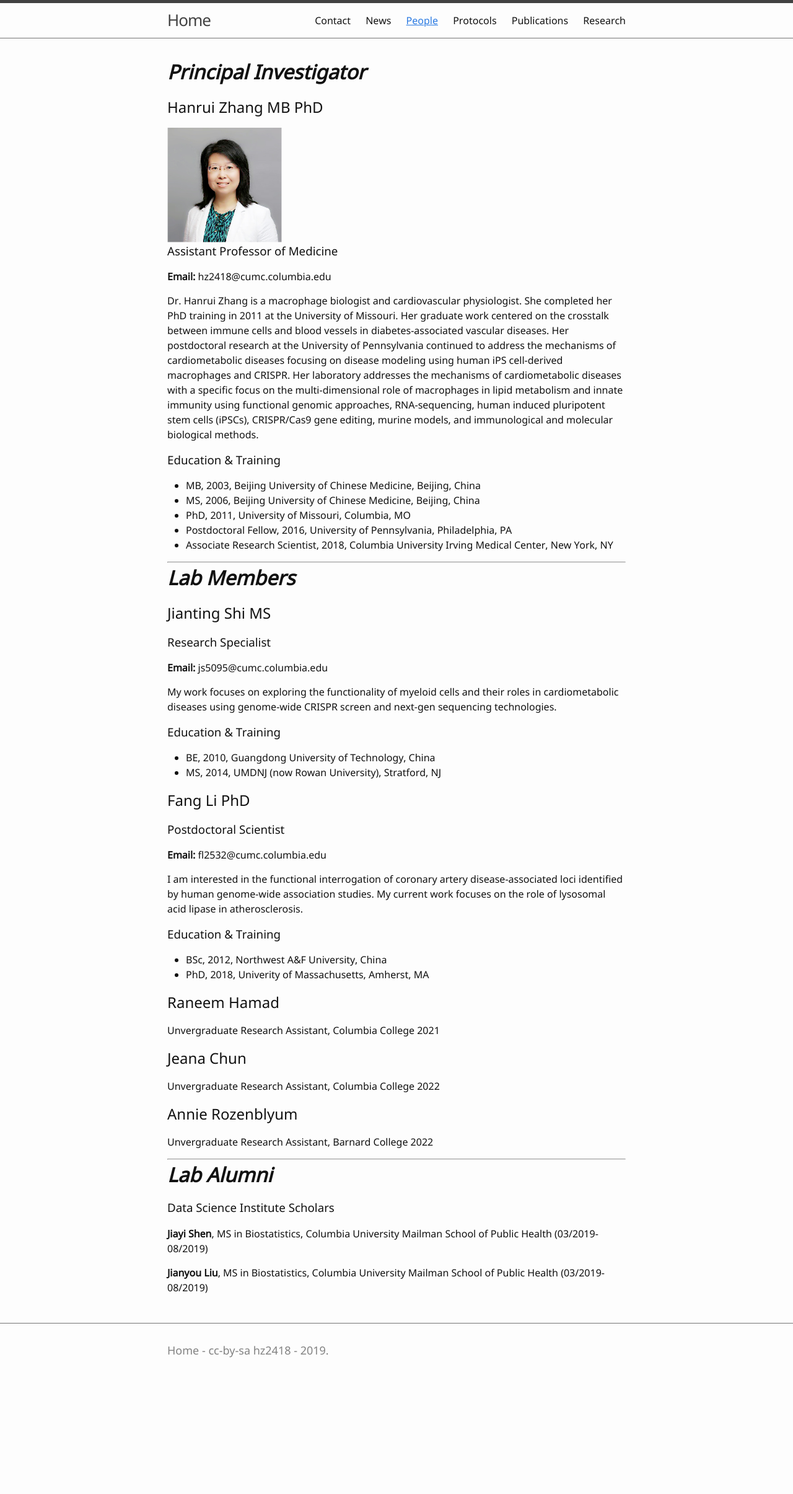
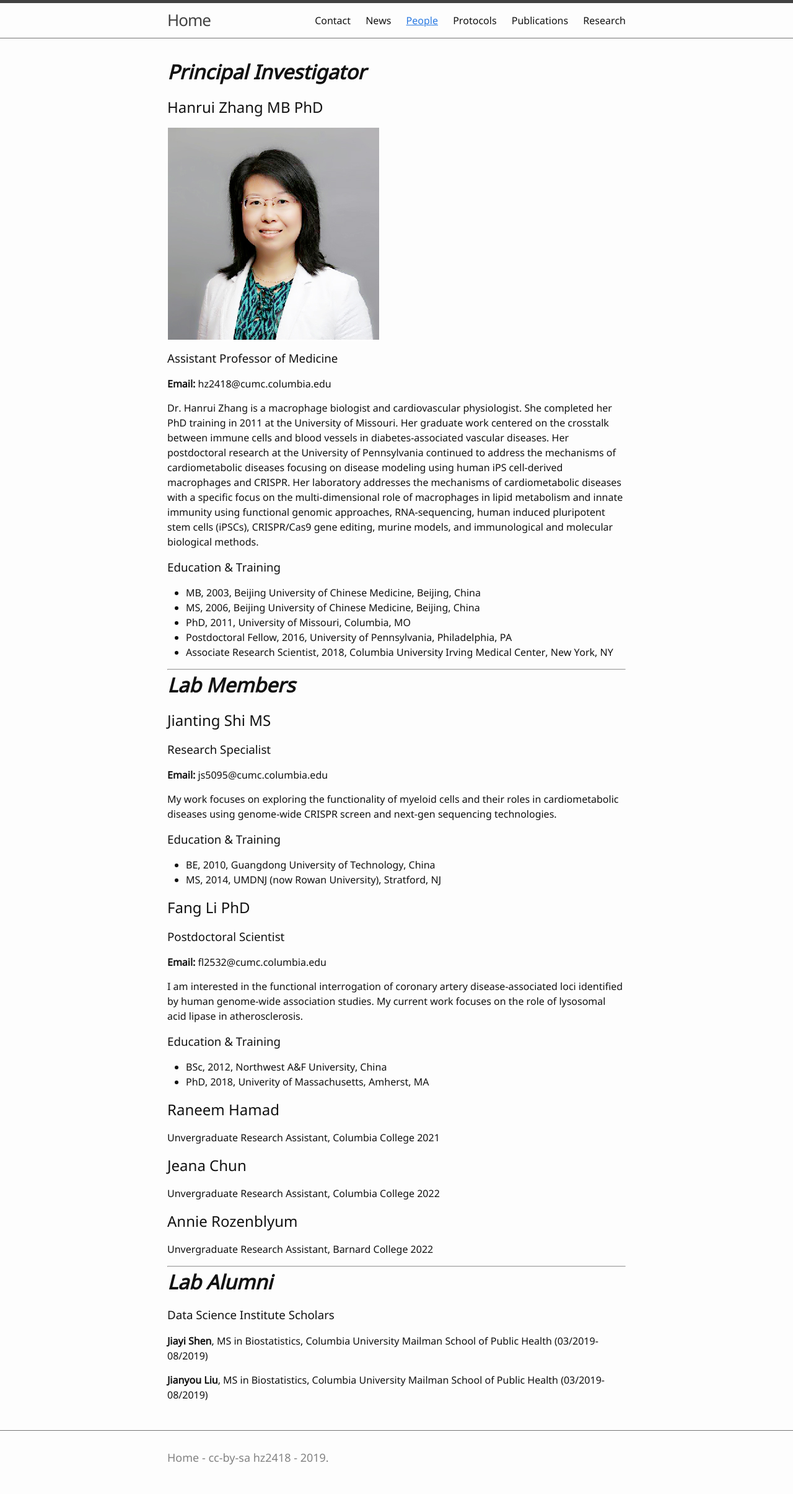
Before and after one commit to hanruizhang/zhanglab, a Jekyll site: the page built from People.md, in a window 1280 px wide. Shown: the whole page at 62% size. Built offline with Jekyll 4.4.1, drawn with Linux system fonts in a browser that asks for light colours; before the commit the page ends 2237 px from its top, so only the background shows below that.

Commit message:
Update People.md

```diff
--- a/People.md
+++ b/People.md
@@ -6,9 +6,8 @@ nav: true
 # _**Principal Investigator**_
 
 ## Hanrui Zhang MB PhD
-<div>
-    <img src="{{ '/images/Hanrui_Zhang_3.jpg' | absolute_url }}" alt="Hanrui_Zhang" style="width:25%;" >
-</div>
+![Hanrui_Zhang](/images/Hanrui_Zhang_3.jpg)
+
 ### Assistant Professor of Medicine
 **Email:** hz2418@cumc.columbia.edu
 
```
